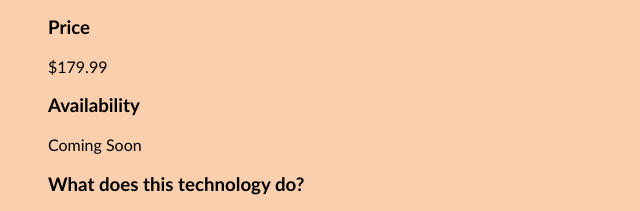
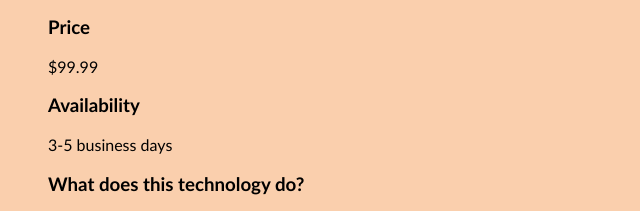
Before and after one commit to liammailley/liammailley.github.io, a plain HTML site: page idm381/hwk01.html in a window 1280 px wide. Shown: the part 2582-2793 px from the top of the page, 0-640 px from the left. Drawn offline with Linux system fonts and the light colour scheme.

Commit message:
Update hwk01.html

```diff
--- a/idm381/hwk01.html
+++ b/idm381/hwk01.html
@@ -90,9 +90,9 @@
             <h3 class="desc-header">Website Link</h3>
             <a target="_blank" href="https://ring.com/products/video-doorbell-v2">Link Here</a>
             <h3>Price</h3>
-            <p>$179.99</p>
+            <p>$99.99</p>
             <h3>Availability</h3>
-            <p>Coming Soon</p>
+            <p>3-5 business days</p>
             <h3>What does this technology do?</h3>
             <p>Video doorbell that detects changes and can automatically react to changes.</p>
             <h3>What do you want to do with this technology?</h3>
```
